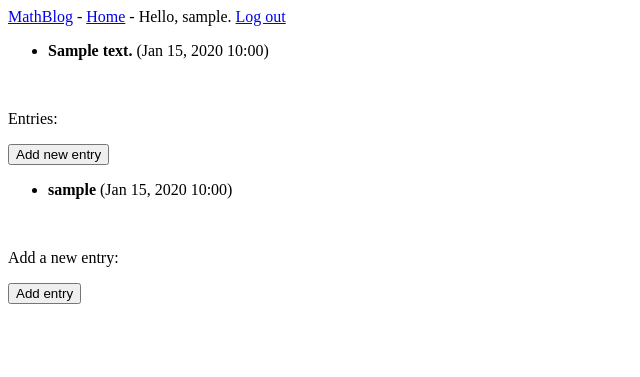
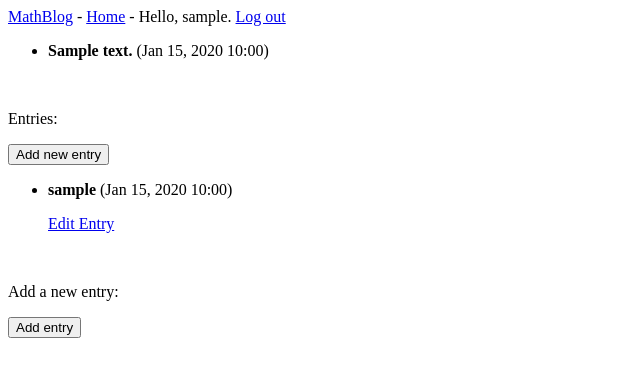
Before and after one commit to fvea/Mathblog, a Django app: page /entries/1/ in a window 1280 px wide. Shown: the top 377 px of the page, without its empty margins (0-640 px from the left). Run offline with Django 3.2, Linux system fonts and the light colour scheme; a user stored in the database is signed in; tables that the repository leaves empty hold one stand-in row (values such as "Sample post"); some libraries are stand-ins or nearby versions.

Commit message:
editing entries updated

```diff
--- a/blog_QA/templates/blog_QA/entries.html
+++ b/blog_QA/templates/blog_QA/entries.html
@@ -20,6 +20,9 @@
       {% for entry in entries %}
         <li>
             <p><b>{{ entry.owner }}</b> ({{ entry.date_added|date:'M d, Y H:i' }})</p>
+            {% if user == entry.owner %}
+              <a href="{% url 'blog_QA:edit_entry' entry.id%}">Edit Entry</a>
+            {% endif %}
             <p>{{ entry.text|safe }}</p><br>
         </li>
       {% empty %}
--- a/blog_QA/views.py
+++ b/blog_QA/views.py
@@ -46,7 +46,7 @@ def new_topic(request):
 
 @login_required
 def entries(request, topic_id):
-    """ Add a new entry for a particular topic. """
+    """ See all the entries to a topic or Add a new entry """
     topic = Topic.objects.get(id=topic_id)
     entries = topic.entry_set.order_by('-date_added')
 
```
